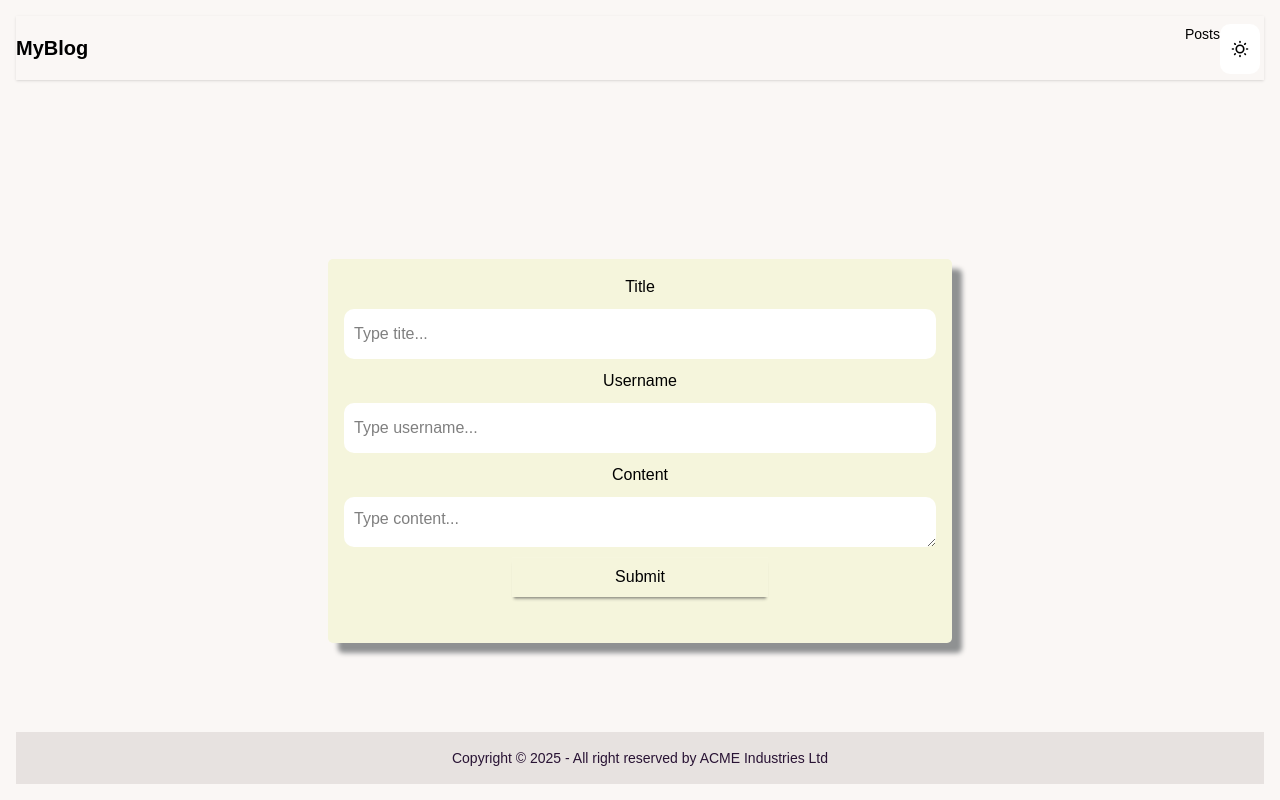
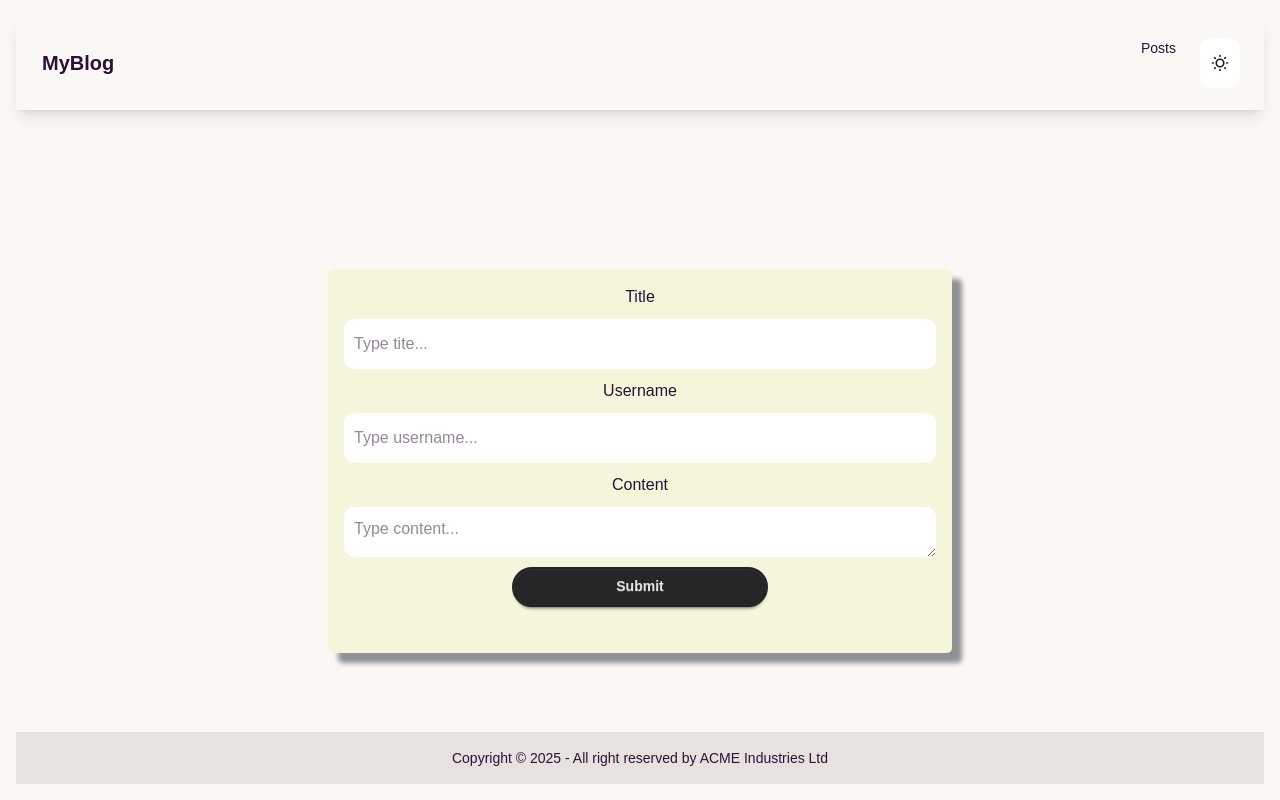
Before and after one commit to JGuzman87/Next-Blog, a Next.js app: page / in a window 1280 px wide. Built offline with nearby package versions, Linux system fonts and the light colour scheme.

Commit message:
useeffect and api testing

```diff
--- a/src/app/globals.css
+++ b/src/app/globals.css
@@ -1,11 +1,15 @@
-
-@tailwind utilities;
 @import "tailwindcss";
 @plugin "daisyui" {
-  themes: light --default, dark --prefersdark, cupcake;
+    themes: all;
 };
 
+.card p {
+  display: flex;
+  justify-content: center;
+  margin: auto;
+  color: white;
 
+}
 
 body {
   display: flex;
@@ -13,6 +17,6 @@ body {
   justify-content: space-between;
   height: 100vh;
   padding: 1rem;
-  color: black;
+
   font-family: Arial, Helvetica, sans-serif;
 }
--- a/src/app/layout.tsx
+++ b/src/app/layout.tsx
@@ -1,5 +1,7 @@
 import type { Metadata } from "next";
 import { Geist, Geist_Mono } from "next/font/google";
+import Nav from "@/components/Nav";
+import Footer from "@/components/Footer";
 import "./globals.css";
 
 const geistSans = Geist({
@@ -24,9 +26,13 @@ export default function RootLayout({
 }>) {
   return (
     <html data-theme="cupcake" lang="en">
-      <body>
+      <body
+        className={`${geistSans.variable} ${geistMono.variable} antialiased`}
+      >
+        <Nav />
 
         {children}
+        <Footer />
       </body>
     </html>
   );
--- a/src/app/page.tsx
+++ b/src/app/page.tsx
@@ -1,13 +1,13 @@
-import Nav from "@/components/Nav";
+
 import Form from "@/components/Form";
-import Footer from "@/components/Footer";
+
 export default function Home() {
   return (
     <>
 
-      <Nav />
+
       <Form />
-      <Footer />
+
     </>
   );
 }
--- a/src/app/posts/page.tsx
+++ b/src/app/posts/page.tsx
@@ -1,10 +1,58 @@
-import React from 'react'
-import Nav from '@/components/Nav'
+"use client"
+import {useEffect, useState} from 'react'
+
 
 const BlogPost = () => {
+
+  const [data, setData] = useState(null)
+
+
+
+
+useEffect(() => {
+
+    const fetchData = async () => {
+      try {
+        const response = await fetch(
+          "https://pokeapi.co/api/v2/pokemon/ditto"
+        );
+        const fetchedData = await response.json();
+        console.log(fetchedData)
+        setData(fetchedData);
+      } catch (err) {
+        console.error("Error fetching data:", err);
+      }
+    };
+
+    console.log(data);
+
+fetchData();
+}, [])
+
+
+
   return (
-    <div><Nav /></div>
-  )
-}
+    <div className="card bg-base-100 image-full w-96 shadow-sm">
+      <figure></figure>
+      <div className="card-body">
+        <h2 className="card-title">Random Quote</h2>
+        <ul>
+          <li>
+          {data
+            ? data.name
+            : "nothing to show"}</li>
+        </ul>
+
+        <div className="card-actions justify-end">
+          <button className="btn btn-primary">Buy Now</button>
+        </div>
+      </div>
+    </div>
+  );
+
+    }
+
+
+
 
 export default BlogPost
--- a/src/components/Form.tsx
+++ b/src/components/Form.tsx
@@ -1,11 +1,14 @@
 "use client";
-import { useState } from "react";
+import { useState, useEffect } from "react";
 import "./Form.css";
 
 const Form = () => {
   const [title, setTitle] = useState("");
   const [username, setUserName] = useState("");
   const [content, setContent] = useState("");
+
+
+
 
   const handleChange = (e: any) => {
     const { name, value } = e.target;
--- a/src/components/Nav.tsx
+++ b/src/components/Nav.tsx
@@ -5,7 +5,7 @@ import './Nav.css'
 const Nav = () => {
   return (
     <>
-      <div className="navbar bg-base-100 shadow-sm">
+      <div className="navbar bg-base-100 shadow-lg">
         <div className="flex-1">
           <Link href={"/"} className="btn btn-ghost text-xl">
             MyBlog
@@ -22,7 +22,7 @@ const Nav = () => {
                 <input
                   type="checkbox"
                   className="theme-controller"
-                  value="synthwave"
+                  value="dark"
                 />
 
                 {/* sun icon */}
@@ -47,9 +47,7 @@ const Nav = () => {
           </ul>
         </div>
       </div>
-      <nav className="nav-container">
-
-      </nav>
+      <nav className="nav-container"></nav>
     </>
   );
 }
```
Also changed, not shown: 1 other file (tests, documents, lock files or other folders).
